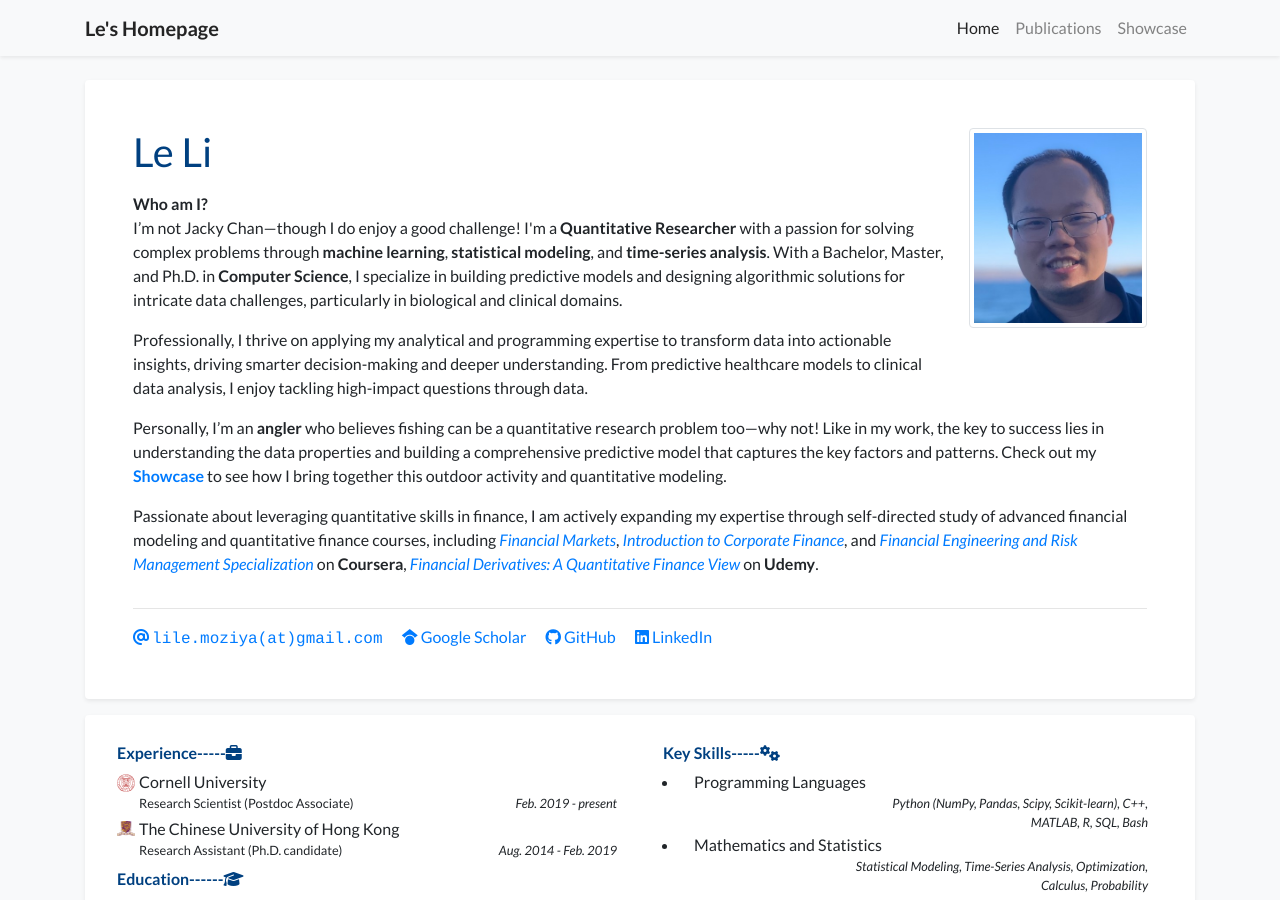
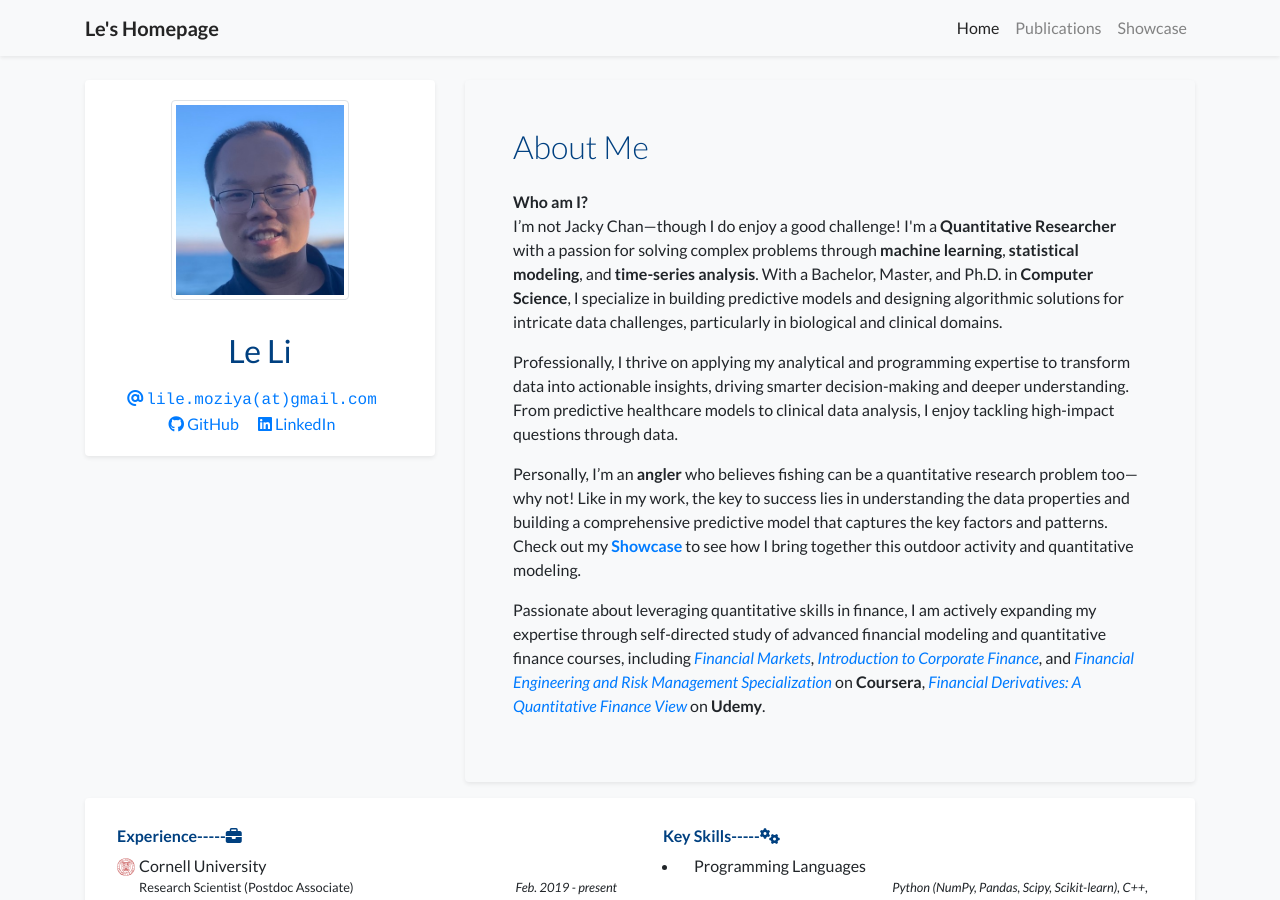
Before and after one commit to moziya/moziya, a Jekyll site: the page built from index.html, in a window 1280 px wide and 900 px high. Built offline with Jekyll 4.4.1, drawn with Linux system fonts in a browser that asks for light colours; nearby versions of some CDN libraries; a style sheet for code colours, icons or effects is not loaded.

Commit message:
Modified the icons

```diff
--- a/_includes/widgets/profile_card.html
+++ b/_includes/widgets/profile_card.html
@@ -1,12 +1,10 @@
 <div class="row">
-    <div class="col">
+    <!-- Profiling Card Section -->
+    <div class="col-lg-4 col-md-5 mb-4">
         <div class="card border-0 shadow-sm bg-white">
-            <div class="card-body p-5">
-                <div class="row">
-                    <div class="col">
+            <div class="card-body text-center">
                 {% if site.data.profile.portrait_url %}
-                        <!-- When the screen is wider than md, float the portrait on the right -->
-                        <div class="figure float-right ml-4 mb-4 d-none d-md-block">
+                <div class="figure mb-4">
                     <img
                         src="{{ site.data.profile.portrait_url | relative_url }}"
                         class="figure-img img-fluid img-thumbnail"
@@ -17,68 +15,24 @@
                 </div>
                 {% endif %}
 
-                        <div class="h1 font-weight-normal">
-                            {{ site.data.profile.primary_name }} <small>{{ site.data.profile.secondary_name }}</small>
-                        </div>
-<!--                        <div class="text-profile-position">
-                            {% for position in site.data.profile.positions %}
-                            {% if position.logo -%}
-                            <img src="{{ position.logo | relative_url }}" alt="Logo" class="inline-badge"/>
-                            {%- endif %}
-                            <small>{{ position.name }}</small><br/>
-                            {% endfor %}
-                        </div>
--->
-                        <div class="text-profile-bio mt-3" {% if site.data.profile.short_bio_text_justify %}style="text-align: justify;"{% endif %}>
-                            {{ site.data.profile.short_bio }}
-                        </div>
-                        {% if site.data.profile.cv_link %}
-                            <a target="_blank" href="{{ site.data.profile.cv_link }}"><i class="fas fa-file-alt"></i> Resume</a> <br/>
-                        {% endif %}
+                <div class="h2 font-weight-normal">
+                    {{ site.data.profile.primary_name }}
+                    <small class="d-block text-muted">{{ site.data.profile.secondary_name }}</small>
                 </div>
 
-                    {% if site.data.profile.portrait_url %}
-                    <!-- When the screen is smaller than md, place the portrait below the text -->
-                    <div class="figure col-md-auto d-md-none">
-                        <img
-                            src="{{ site.data.profile.portrait_url | relative_url }}"
-                            class="figure-img img-fluid img-thumbnail"
-                            style="height: 200px;"
-                            data-toggle="tooltip"
-                            data-placement="top"
-                            title="{{ site.data.profile.portrait_caption }}">
-                    </div>
+                {% if site.data.profile.cv_link %}
+                    <a target="_blank" href="{{ site.data.profile.cv_link }}"><i class="fas fa-file-alt"></i> Resume</a><br />
                 {% endif %}
 
-                </div>
-                <hr />
-                <div class="row">
-                    <div class="col">
+                <!-- Contact Links Section -->
+                <div class="mt-3">
                     <a class="pr-3 no-break" href="mailto:{{ site.data.profile.email | encode_email }}">
                         <i class="fas fa-at"></i> <span class="email-text">{{ site.data.profile.email | replace: "@", "(at)" }}</span>
                     </a>
 
-                        {% if site.data.profile.gscholar %}
-                        <a class="pr-3 no-break" target="_blank" href="https://scholar.google.com/citations?user={{ site.data.profile.gscholar }}&hl=en">
-                            <i class="fab fa-google-scholar"></i> Google Scholar
-                        </a>
-                        {% endif %}
-
                     {% if site.data.profile.github %}
                     <a class="pr-3 no-break" target="_blank" href="https://github.com/{{ site.data.profile.github }}">
                         <i class="fab fa-github"></i> GitHub
-                        </a>
-                        {% endif %}
-
-                        {% if site.data.profile.wechat_qrcode %}
-                        <a class="pr-3 no-break" data-toggle="modal" data-target="#modal-wechat">
-                            <i class="fab fa-weixin"></i> WeChat
-                        </a>
-                        {% endif %}
-
-                        {% if site.data.profile.twitter %}
-                        <a class="pr-3 no-break" target="_blank" href="https://twitter.com/{{ site.data.profile.twitter }}">
-                            <i class="fab fa-twitter"></i> Twitter
                     </a>
                     {% endif %}
 
@@ -88,18 +42,26 @@
                     </a>
                     {% endif %}
 
-                        {% if site.data.profile.orcid %}
-                        <a class="pr-3 no-break" target="_blank" href="https://orcid.org/{{ site.data.profile.orcid }}">
-                            <i class="fab fa-orcid"></i> ORCID
-                        </a>
-                        {% endif %}
+                    <!-- Add other social icons similarly -->
                 </div>
+            </div>
+        </div>
+    </div>
+
+    <!-- Summary Section -->
+    <div class="col-lg-8 col-md-7">
+        <div class="card border-0 shadow-sm bg-light">
+            <div class="card-body p-5">
+                <h2 class="font-weight-light mb-4">About Me</h2>
+                <div class="text-profile-bio" {% if site.data.profile.short_bio_text_justify %}style="text-align: justify;"{% endif %}>
+                    <p>{{ site.data.profile.short_bio }}</p>
                 </div>
             </div>
         </div>
     </div>
 </div>
 
+<!-- Modal for WeChat QR Code -->
 {% if site.data.profile.wechat_qrcode %}
 <div class="modal fade" id="modal-wechat" tabindex="-1" aria-hidden="true">
     <div class="modal-dialog modal-sm">
```
Lines whose indentation alone changed are shown as unchanged.
